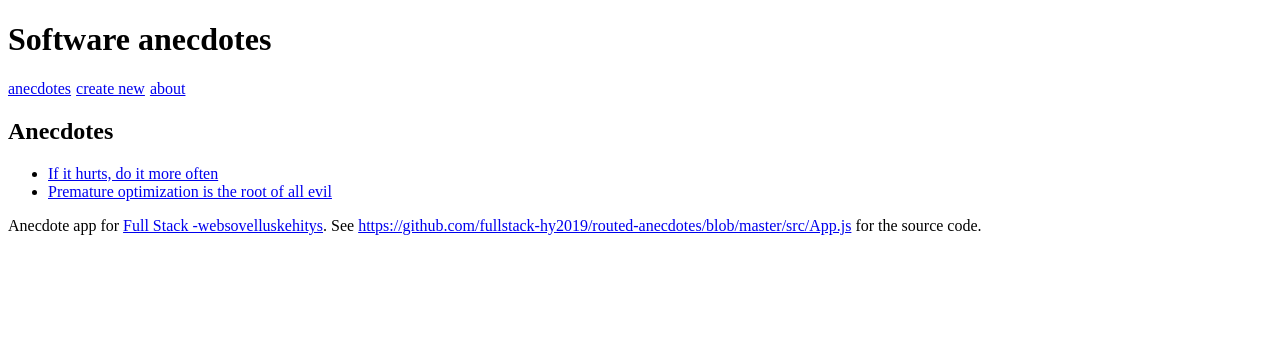
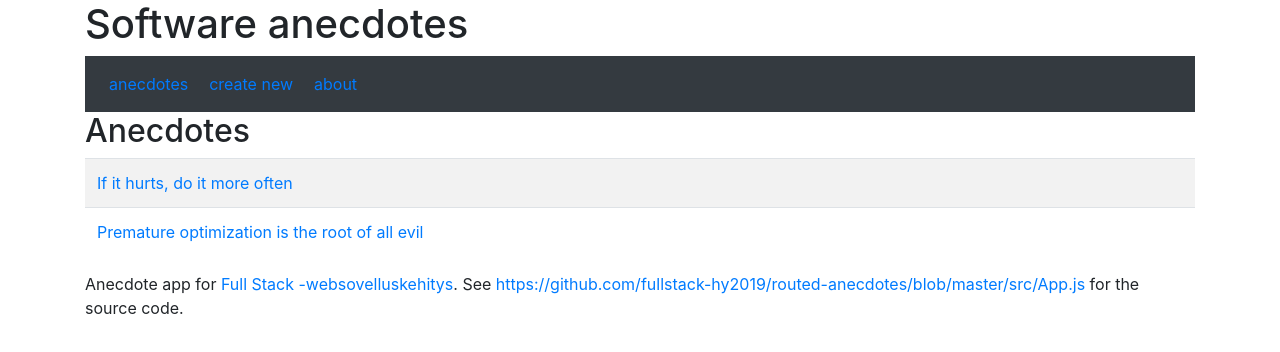
Before and after one commit to kjj1998/routed-anecdotes, a React (Create React App) app: page / in a window 1280 px wide. Shown: the top 352 px of the page. Built offline with nearby package versions, Linux system fonts and the light colour scheme.

Commit message:
Added styling from react-bootstrap

```diff
--- a/package.json
+++ b/package.json
@@ -7,6 +7,7 @@
     "@testing-library/react": "^11.2.5",
     "@testing-library/user-event": "^12.7.1",
     "react": "^17.0.1",
+    "react-bootstrap": "^2.0.3",
     "react-dom": "^17.0.1",
     "react-router": "^5.2.0",
     "react-router-dom": "^5.3.0",
--- a/public/index.html
+++ b/public/index.html
@@ -2,7 +2,12 @@
 <html lang="en">
   <head>
     <meta charset="utf-8" />
-    <link rel="icon" href="%PUBLIC_URL%/favicon.ico" />
+    <link
+			rel="stylesheet"
+    	href="https://maxcdn.bootstrapcdn.com/bootstrap/4.3.1/css/bootstrap.min.css"
+    	integrity="sha384-ggOyR0iXCbMQv3Xipma34MD+dH/1fQ784/j6cY/iJTQUOhcWr7x9JvoRxT2MZw1T"
+    	crossorigin="anonymous"
+		/>
     <meta name="viewport" content="width=device-width, initial-scale=1" />
     <meta name="theme-color" content="#000000" />
     <meta
--- a/src/App.js
+++ b/src/App.js
@@ -4,6 +4,7 @@ import {
 	useHistory, useRouteMatch
 } from "react-router-dom"
 import { useField } from './hooks'
+import { Table, Form, Button, Alert, Navbar, Nav } from 'react-bootstrap'
 
 const Menu = () => {
   const padding = {
@@ -11,9 +12,22 @@ const Menu = () => {
   }
   return (
     <div>
+			<Navbar collapseOnSelect expand="lg" bg="dark" variant="dark">
+				<Navbar.Toggle aria-controls="responsive-navbar-nav" />
+				<Navbar.Collapse id="responsive-navbar-nav">
+					<Nav className="mr-auto">
+						<Nav.Link href="#" as="span">
 							<Link style={padding} to="/">anecdotes</Link>
+						</Nav.Link>
+						<Nav.Link href="#" as="span">
 							<Link style={padding} to="/create">create new</Link>
+						</Nav.Link>
+						<Nav.Link href="#" as="span">
 							<Link style={padding} to="/about">about</Link>
+						</Nav.Link>
+					</Nav>
+				</Navbar.Collapse>
+			</Navbar>
     </div>
   )
 }
@@ -21,13 +35,17 @@ const Menu = () => {
 const AnecdoteList = ({ anecdotes }) => (
   <div>
     <h2>Anecdotes</h2>
-    <ul>
+		<Table striped>
+			<tbody>
 				{anecdotes.map(anecdote =>
-				<li key={anecdote.id} >
+					<tr key={anecdote.id} >
+						<td>
 							<Link to={`/anecdotes/${anecdote.id}`}>{anecdote.content}</Link>
-				</li>
+						</td>
+					</tr>
 				)}
-    </ul>
+			</tbody>
+		</Table>
   </div>
 )
 
@@ -96,23 +114,31 @@ const CreateNew = (props) => {
   return (
     <div>
       <h2>create a new anecdote</h2>
-      <form onSubmit={handleSubmit}>
-        <div>
-          content
-					{}
-          <input {...content} reset='1'/>
-        </div>
-        <div>
-          author
-          <input {...author} reset='1'/>
-        </div>
-        <div>
-          url for more info
-          <input {...info} reset='1'/>
-        </div>
-        <button>create</button>
-				<button type="button" onClick={reset}>reset</button>
-			</form>
+      <Form onSubmit={handleSubmit}>
+				<Form.Group>
+					<Form.Label>content</Form.Label>
+					<Form.Control
+						{...content}
+						reset='1'
+					/>
+					<Form.Label>author</Form.Label>
+					<Form.Control
+						{...author}
+						reset='1'
+					/>
+					<Form.Label>info</Form.Label>
+					<Form.Control
+						{...info}
+						reset='1'
+					/>
+					<Button type="submit" variant="primary">
+						create
+					</Button>
+					<Button type="button" variant="primary" onClick={reset}>
+						reset
+					</Button>
+				</Form.Group>
+			</Form>
     </div>
   )
 }
@@ -162,10 +188,14 @@ const App = () => {
   }
 
   return (
-			<div>
+			<div className="container">
 				<h1>Software anecdotes</h1>
 				<Menu />
+				{(notification &&
+					<Alert variant="success">
 						{notification}
+					</Alert>
+				)}
 				<Switch>
 					<Route path="/create">
 						<CreateNew addNew={addNew} setNotification={setNotification} />
```
Also changed, not shown: 1 other file (tests, documents, lock files or other folders). Lines whose indentation alone changed are shown as unchanged.
